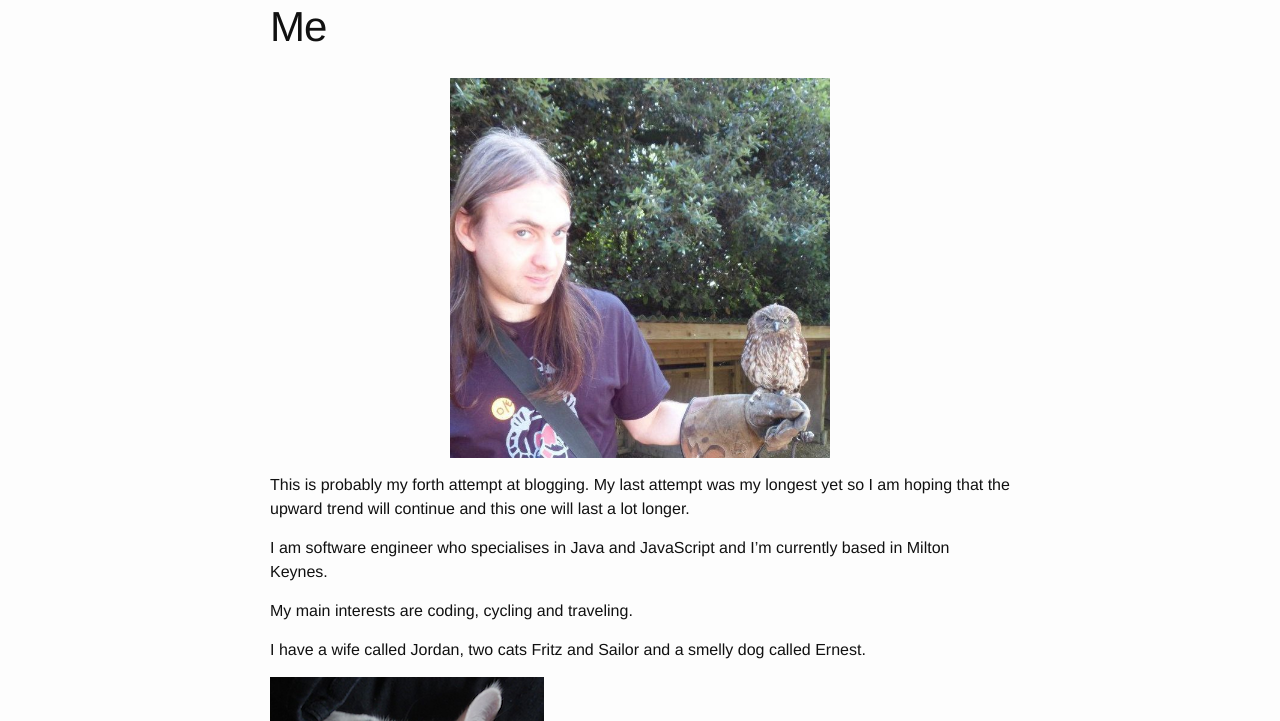
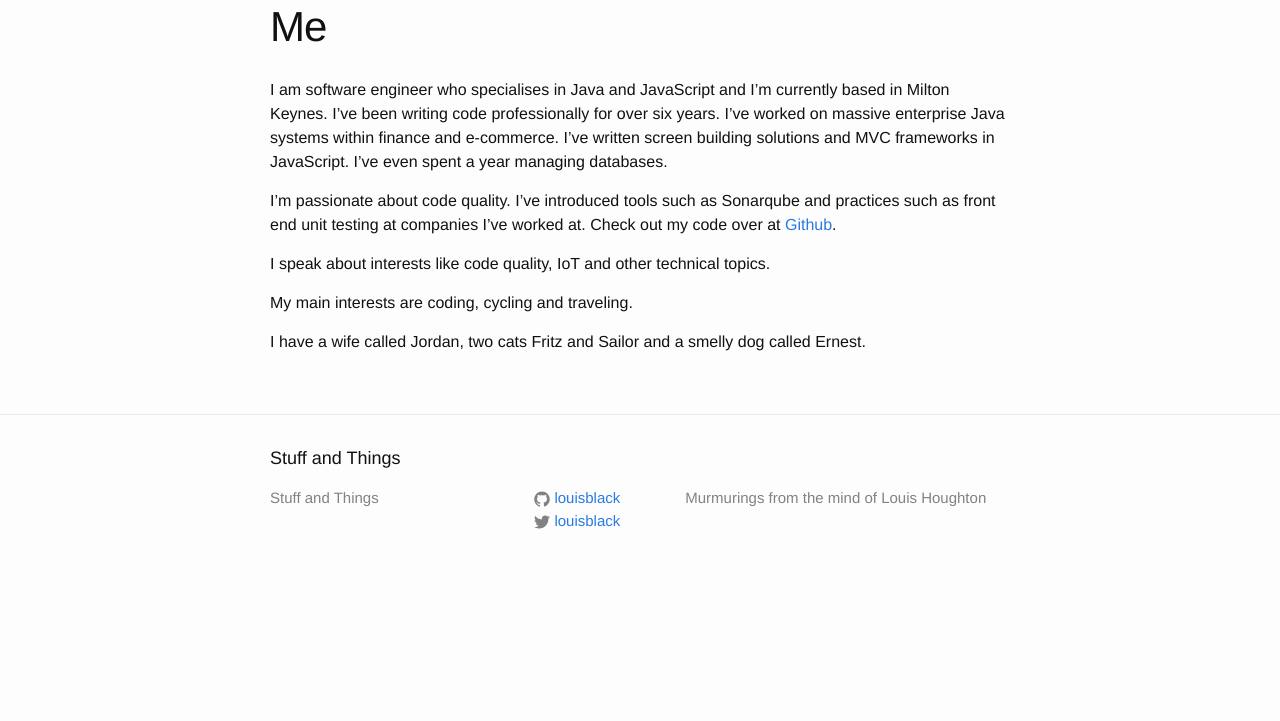
Before and after one commit to Louisblack/Louisblack.github.io, a Jekyll site: the page built from me/index.md, in a window 1280 px wide and 900 px high, scrolled down 682 px, cut to the strip 179-900 px from the top of the window. Built offline with Jekyll 4.4.1, drawn with Linux system fonts in a browser that asks for light colours; after the commit the page ends 1453 px from its top, so only the background shows below that.

Commit message:
Updating Me page

```diff
--- a/me/index.md
+++ b/me/index.md
@@ -1,23 +1,15 @@
 ---
 title: Me
-author: admin
+author: louis
 layout: page
 ---
-<p style="text-align: center;">
-  <a href="http://www.louishoughton.com/wp-content/uploads/2013/10/owl.jpg"><img class="aligncenter  wp-image-514" alt="owl" src="http://www.louishoughton.com/wp-content/uploads/2013/10/owl.jpg" width="380" height="380" /></a>
-</p>
 
-This is probably my forth attempt at blogging. My last attempt was my longest yet so I am hoping that the upward trend will continue and this one will last a lot longer.
+I am software engineer who specialises in Java and JavaScript and I'm currently based in Milton Keynes. I've been writing code professionally for over six years. I've worked on massive enterprise Java systems within finance and e-commerce. I've written screen building solutions and MVC frameworks in JavaScript. I've even spent a year managing databases.
 
-I am software engineer who specialises in Java and JavaScript and I'm currently based in Milton Keynes.
+I'm passionate about code quality. I've introduced tools such as Sonarqube and practices such as front end unit testing at companies I've worked at. Check out my code over at [Github](http://www.github.com/louisblack).
+
+I speak about interests like code quality, IoT and other technical topics.
 
 My main interests are coding, cycling and traveling.
 
 I have a wife called Jordan, two cats Fritz and Sailor and a smelly dog called Ernest.
-
-[<img class="aligncenter" title="Fritz" alt="" src="http://www.louishoughton.com/wp-content/uploads/2010/02/fritz-small.png" width="274" height="240" />][1]
-
-[<img class="aligncenter" title="Sailor" alt="" src="http://www.louishoughton.com/wp-content/uploads/2010/02/sailor-small-145x300.jpg" width="145" height="300" />][2]
-
- [1]: http://www.louishoughton.com/wp-content/uploads/2010/02/fritz-small.png
- [2]: http://www.louishoughton.com/wp-content/uploads/2010/02/sailor-small.jpg
```
